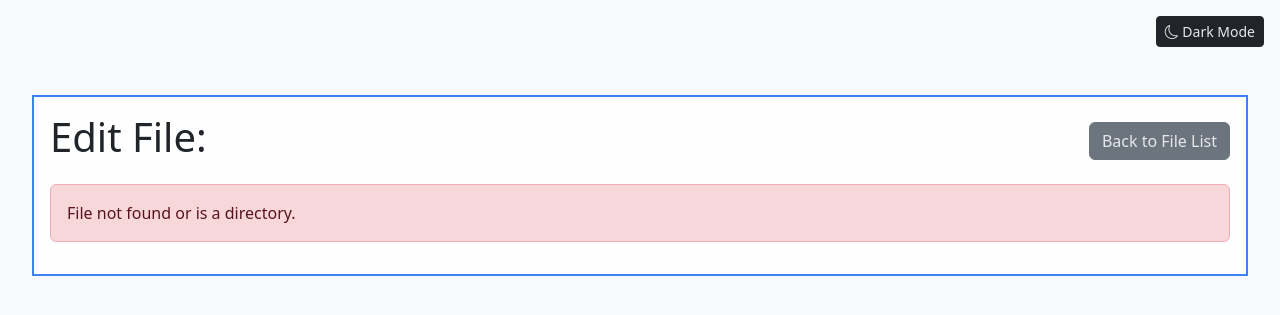
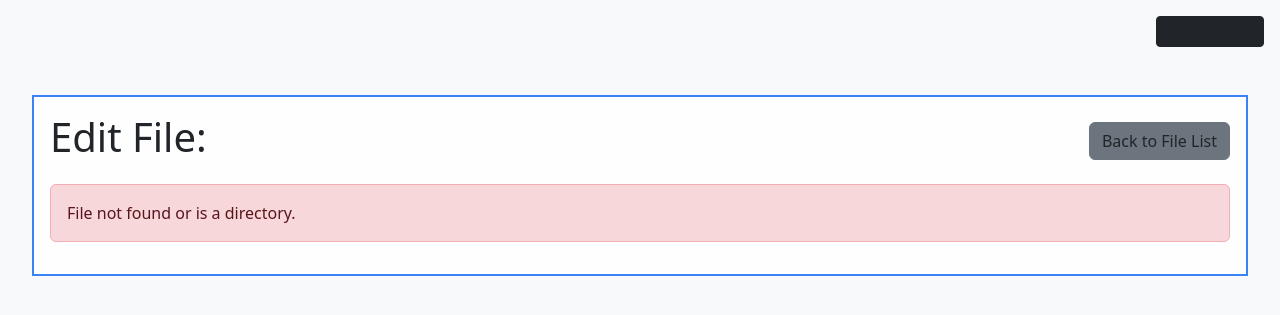
Before and after one commit to michalcz10/USB-RAID-Array, a PHP site: page /content/ftp/open.php in a window 1280 px wide. Shown: the top 315 px of the page. Run offline with PHP 8.4, Linux system fonts and the light colour scheme; a user stored in the database is signed in.

Commit message:
Fix theme toggle button text color in light mode\n\nCo-Authored-By: Claude Code <noreply@anthropic.com>

```diff
--- a/Web/css/modern.css
+++ b/Web/css/modern.css
@@ -24,8 +24,11 @@ a, .nav-link {
     transition: opacity .2s ease-in-out;
 }
 
-.btn {
+[data-bs-theme="dark"] .btn {
     color: var(--text-light) !important;
+}
+[data-bs-theme="light"] .btn {
+    color: var(--text-dark) !important;
 }
 
 a:hover, .btn:hover, .nav-link:hover {
```
